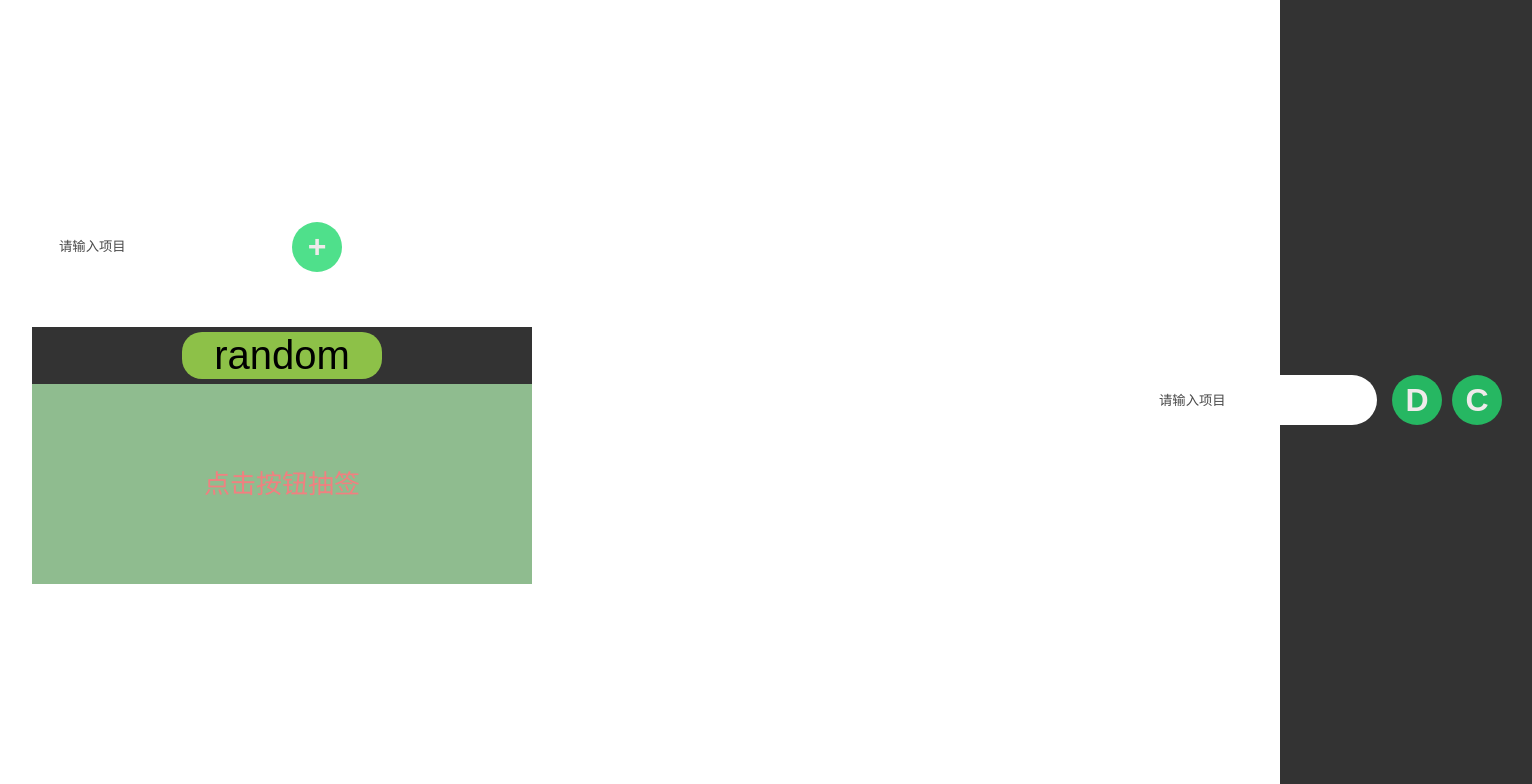
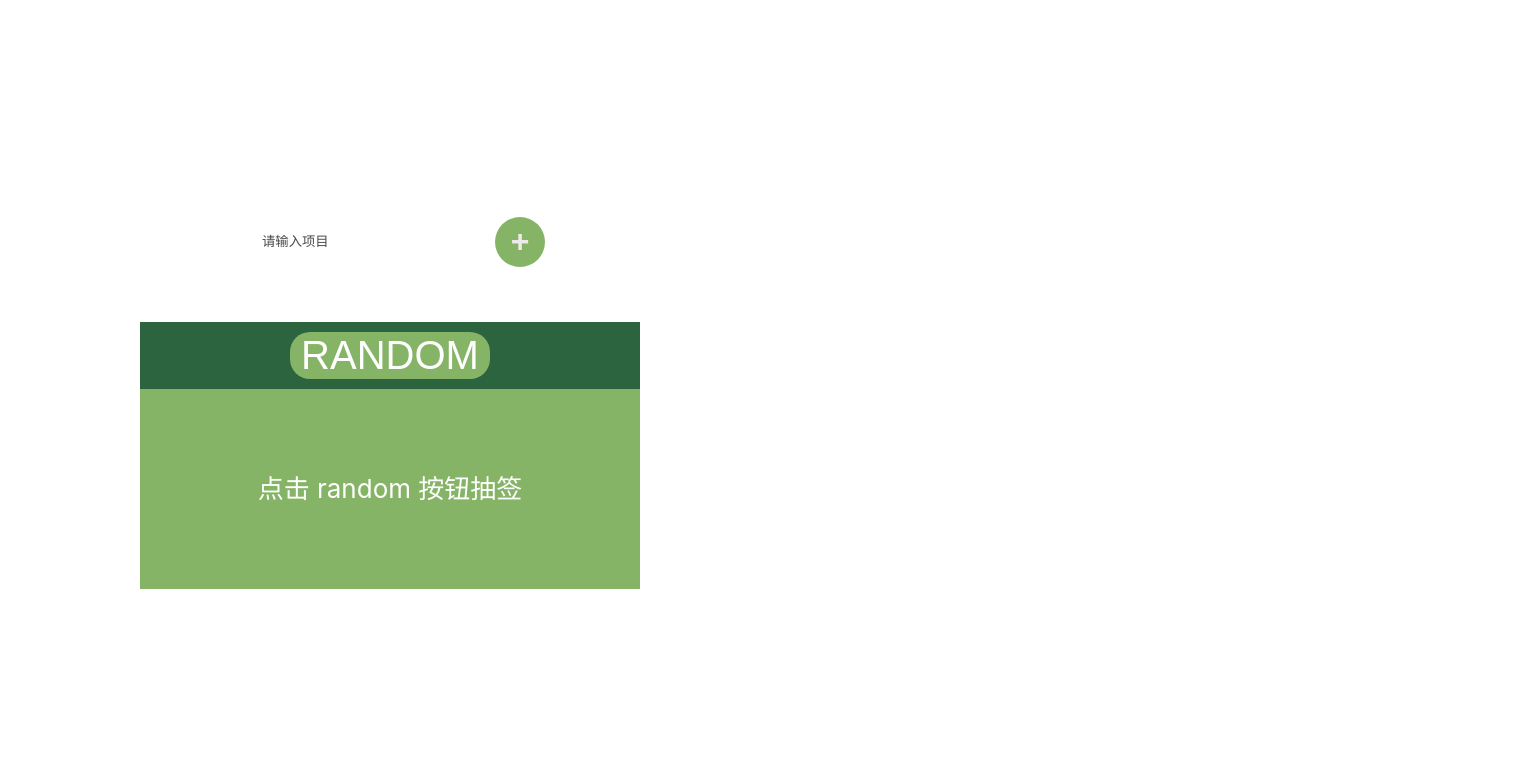
Before and after one commit to spirit223/Ballot, a Vue app: page / in a window 1280 px wide. Before the commit this address had no page. Shown: the top 784 px of the page, 1532 px wide, since content can reach past the window. Built offline with nearby package versions, Linux system fonts and the light colour scheme.

Commit message:
更换页面色调

```diff
--- a/src/App.vue
+++ b/src/App.vue
@@ -11,9 +11,6 @@
       <AddItem id="add-item"></AddItem>
       <Ballot></Ballot>
     </div>
-    <div id="watch-div">
-      <ShowItem></ShowItem>
-    </div>
   </div>
 </template>
 
@@ -23,7 +20,7 @@
 }
 
 #watch-div {
-  margin-left: 40em;
+  /* margin-right: 20em; */
   display: inline-block;
 }
 
--- a/src/components/ShowItem.vue
+++ b/src/components/ShowItem.vue
@@ -36,6 +36,7 @@
   }
 
   .itemInput {
+    margin-left: 100px;
     height: 50px;
     border: none;
     width: 240px;
@@ -52,7 +53,8 @@
     width: 50px;
     height: 50px;
     border-radius: 50%;
-    background-color: rgba(35, 217, 110, 0.8);
+    border-bottom-right-radius: -50%;
+    background-color: rgb(133, 180, 102);
     color: rgb(239, 234, 234);
     border: none;
     font-weight: 700;
--- a/src/components/stage/Ballot.vue
+++ b/src/components/stage/Ballot.vue
@@ -1,6 +1,6 @@
 <script setup>
   import { ref } from 'vue';
-  const showItem = ref('点击按钮抽签')
+  const showItem = ref('点击 random 按钮抽签')
   const items = ref([
     '尽力撕掉对方丝袜或衣物',
     '把酒倒在自己身上对方舔干',
@@ -43,7 +43,7 @@
 
 <template>
   <div id="ballot-root">
-    <button @click="randomItem">random</button>
+    <button @click="randomItem" id="randonBtn">RANDOM</button>
     <div id="exhibit">
       {{ showItem }}
     </div>
@@ -51,29 +51,31 @@
 </template>
 
 <style lang="css">
-html,body {
+/* html,body {
   background-color: rgb(51, 51, 51);
-}
+} */
 
 #ballot-root{
-  background-color: rgb(51, 51, 51);
+  background-color: rgb(44, 100, 63);
 }
 #ballot-root > button {
+  color: rgb(255, 255, 255);
   width: 200px;
   font-size: 40px;
   margin-left: 150px;
+  margin: 10px 0px 10px 150px;
   border-radius: 20px;
-  background-color: rgb(141, 193, 72);
+  background-color: rgb(133, 180, 102);
   border: none;
 }
 #exhibit {
   font-size: 26px;
-  color: lightcoral;
+  color: rgb(255, 255, 255);
   display: flex;
   justify-content: center;
   align-items:center;
   height: 200px;
   width: 500px;
-  background-color: darkseagreen;
+  background-color: rgb(133, 180, 102);
 }
 </style>
```
